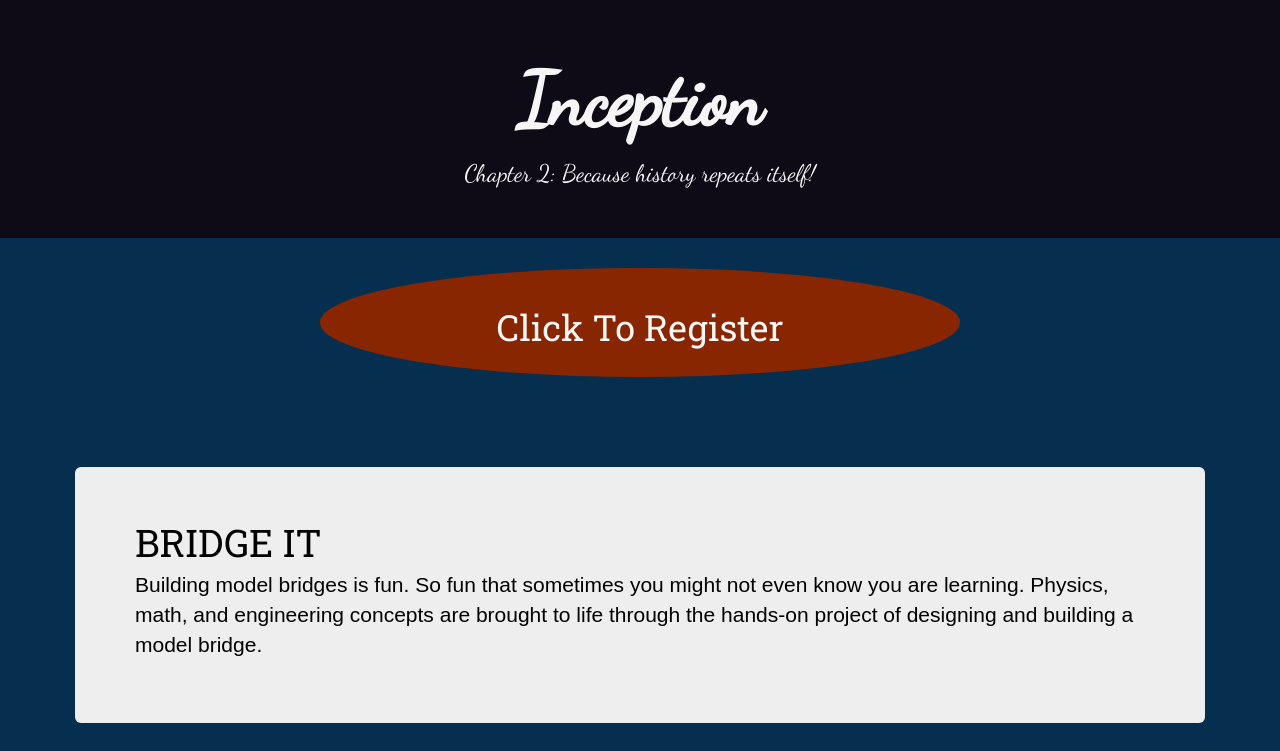
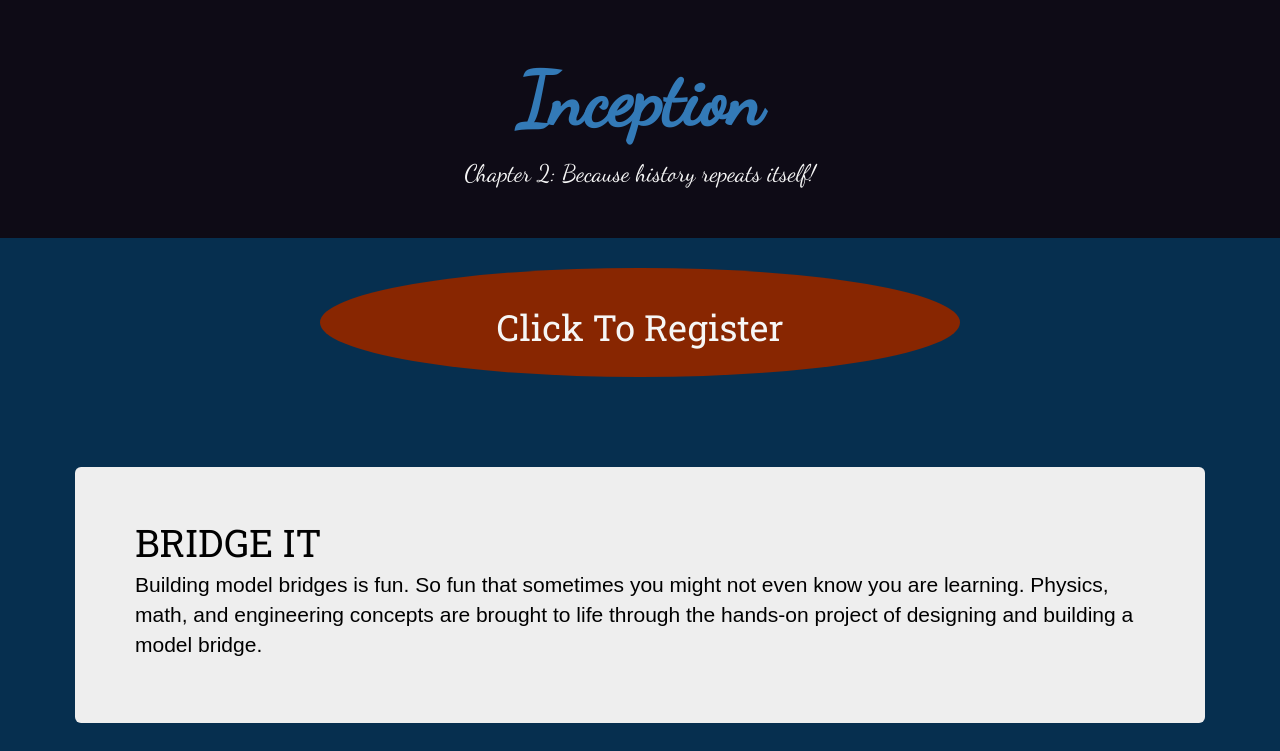
Before and after one commit to inceptiondavu/inc, a plain HTML site: page tech.html in a window 1280 px wide. Shown: the top 751 px of the page. Drawn offline with Linux system fonts and the light colour scheme.

Commit message:
Update tech.html

```diff
--- a/tech.html
+++ b/tech.html
@@ -15,7 +15,7 @@
 <body>
 
     <section id="heading" class="jumbotron container-fluid">
-        <h1 class="text-center">Inception</h1>
+        <h1 class="text-center"><a href="index.html">Inception</a></h1>
         <h3 class="text-center">Chapter 2: Because history repeats itself!</h3>
     </section>
 
```
